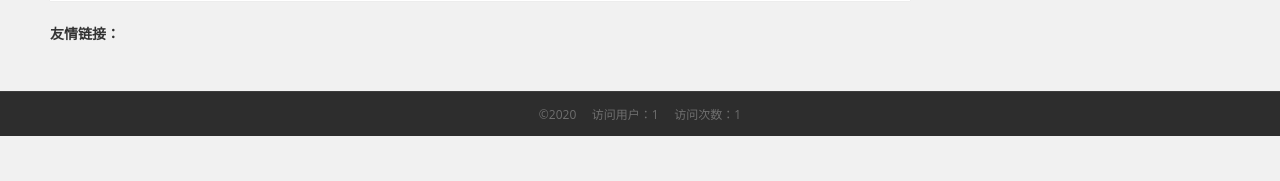
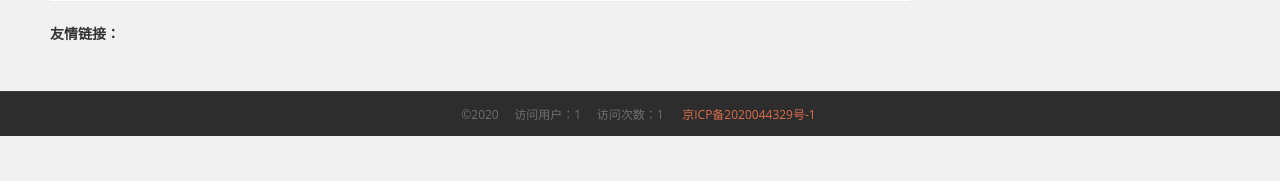
Before and after one commit to xingtianwuganqi/blog, a Django app: page / in a window 1280 px wide. Shown: the part 619-800 px from the top of the page. Run offline with Django 3.2, Linux system fonts and the light colour scheme; data comes from the database, SQL or seed files in the repository; data that the repository does not hold is empty; some libraries are stand-ins or nearby versions.

Commit message:
fix：添加备案号

```diff
--- a/templates/base.html
+++ b/templates/base.html
@@ -53,7 +53,7 @@
 
 <!-- 底部 -->
 <footer class="footer">
-    <div class="copyright"> ©2020 &nbsp;&nbsp;&nbsp; 访问用户：{{ ip_num }} &nbsp;&nbsp;&nbsp; 访问次数：{{ visit_num }}</div>
+    <div class="copyright"> ©2020 &nbsp;&nbsp;&nbsp; 访问用户：{{ ip_num }} &nbsp;&nbsp;&nbsp; 访问次数：{{ visit_num }} &nbsp;&nbsp;&nbsp; <a href="http://beian.miit.gov.cn" target="_blank">京ICP备2020044329号-1</a></div>
 {#<div class="copyright"> © 2018- 2020 · All Rights Reserved#}
 {#    · <a href="https://www.django.cn">Rxswift</a>#}
 {#    · <a href="http://www.miibeian.gov.cn" target="_blank">京ICP备17023990号</a> 版权所有 © Rxswift</div>#}
```
